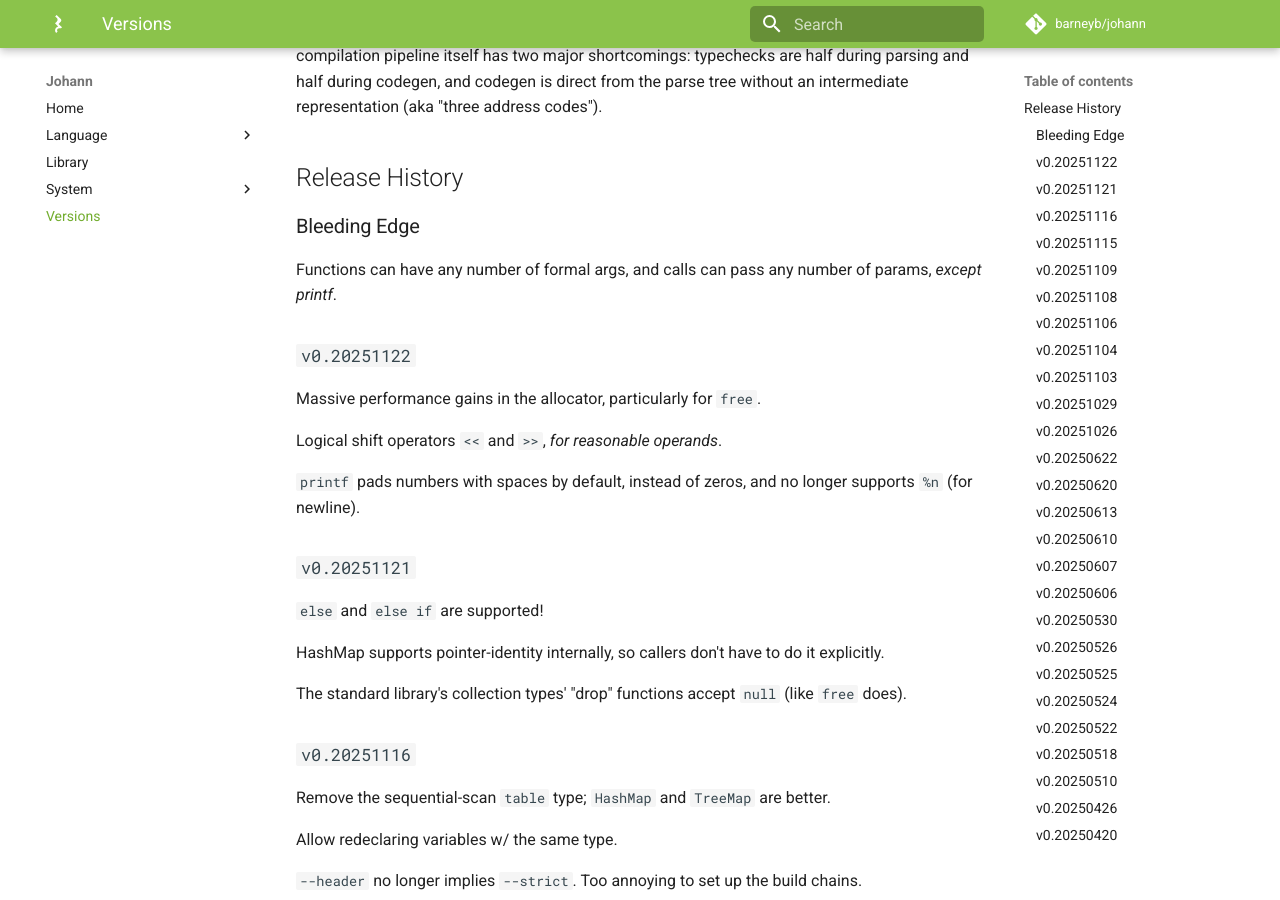
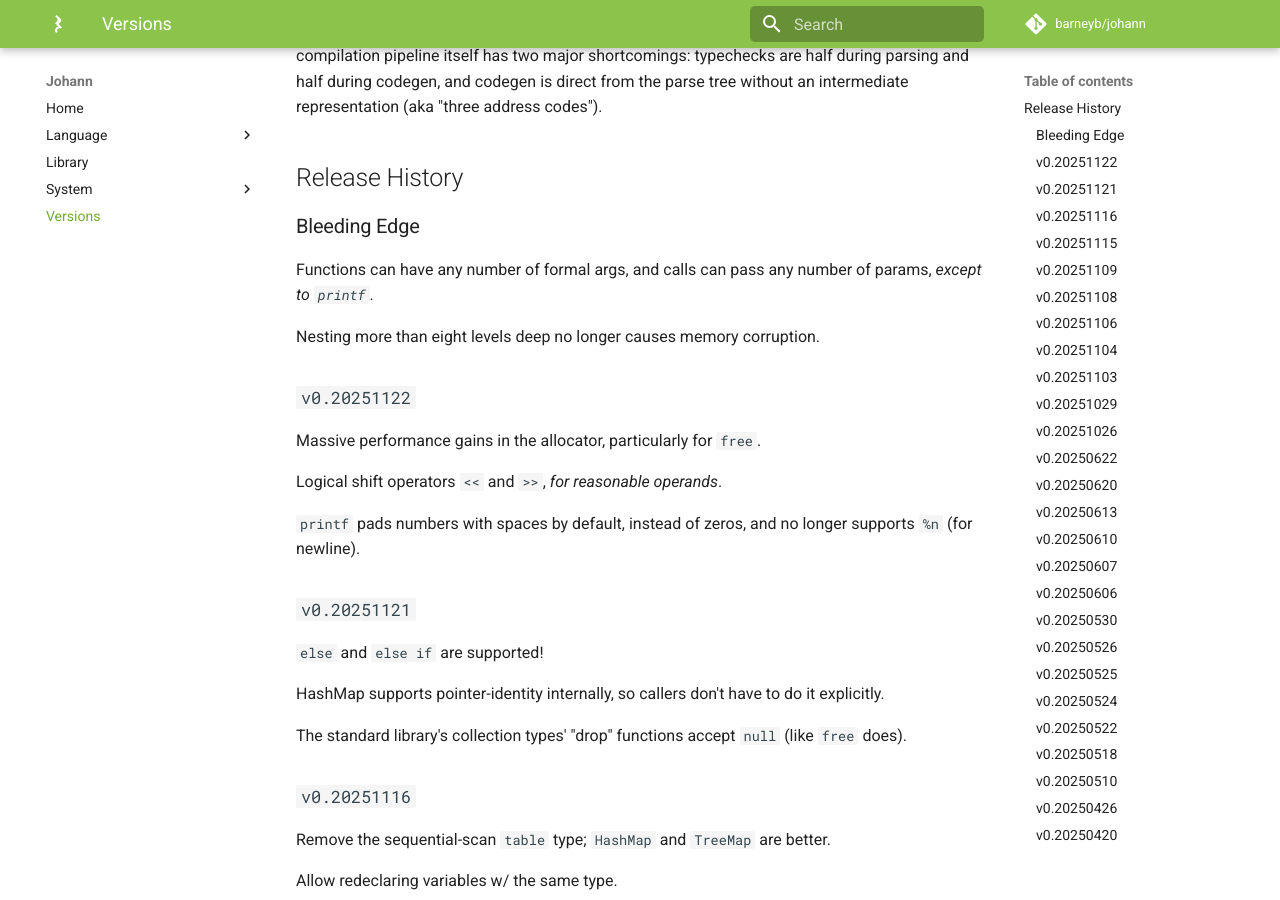
Before and after one commit to barneyb/johann, an MkDocs documentation site: the page built from documentation/docs/versions/index.md, in a window 1280 px wide and 900 px high, scrolled down 423 px. Built offline with MkDocs 1.6.1 and Material for MkDocs 9.7.7, drawn with Linux system fonts in a browser that asks for light colours; comment, search, counter and statistics services are not loaded.

Commit message:
spiff the docs

```diff
--- a/documentation/docs/versions/index.md
+++ b/documentation/docs/versions/index.md
@@ -13,7 +13,9 @@ Once the last bits of hand-coded assembly are gone, a syntactic revision is next
 
 ### Bleeding Edge
 
-Functions can have any number of formal args, and calls can pass any number of params, _except printf_.
+Functions can have any number of formal args, and calls can pass any number of params, _except to `printf`_.
+
+Nesting more than eight levels deep no longer causes memory corruption.
 
 ### `v0.20251122`
 
```
Also changed, not shown: documentation/docs/language/03_control-flow.md (+1 -1 lines).
